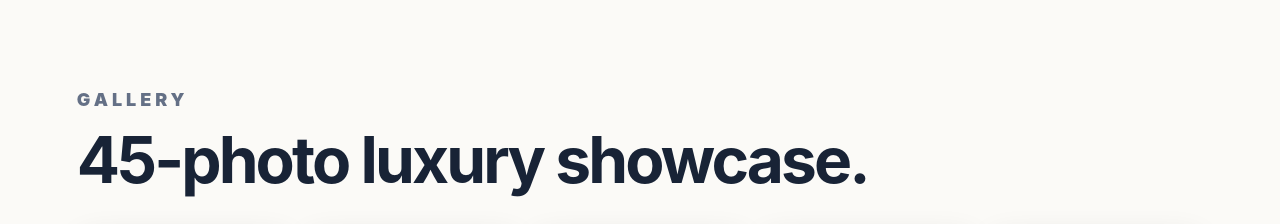
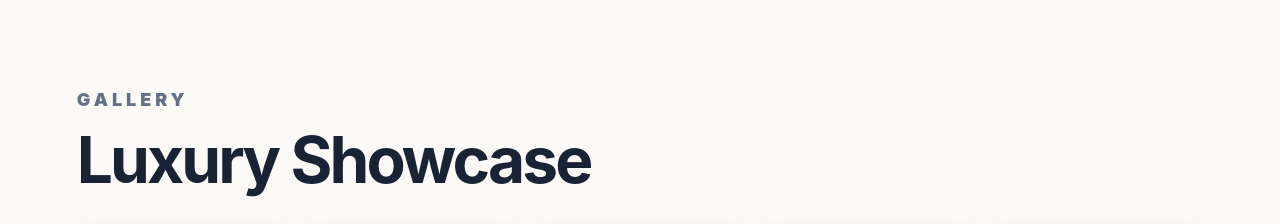
Before and after one commit to sunildhir/stjamescrescent, a plain HTML site: page index.html in a window 1280 px wide. Shown: the part 2460-2684 px from the top of the page. Drawn offline with Linux system fonts and the light colour scheme; grey boxes are pictures that could not be loaded.

Commit message:
Update index.html

```diff
--- a/index.html
+++ b/index.html
@@ -82,7 +82,7 @@
     <section id="gallery" class="section reveal">
       <div class="section-head">
         <p class="eyebrow">Gallery</p>
-        <h2>45-photo luxury showcase.</h2>
+        <h2>Luxury Showcase</h2>
         <p></p>
       </div>
       <div class="gallery-grid" id="galleryGrid"></div>
```
